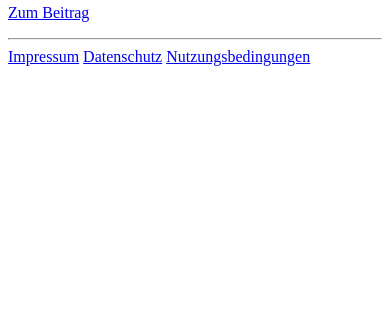
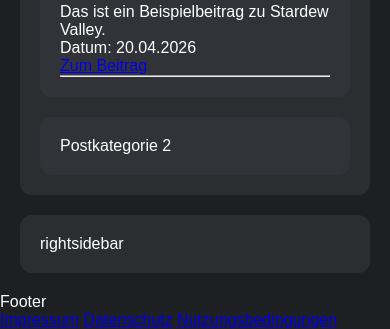
Before and after one commit to Sutoroberii/Webprogrammierung_gaming, a PHP site: page / in a window 390 px wide. Shown: the part 817-1146 px from the top of the page. Before the commit the page ends 883 px from the top, so only its background shows below. Run offline with PHP 8.4, Linux system fonts and the light colour scheme.

Commit message:
css einbindung, responsive, fast nach design

```diff
--- /dev/null
+++ b/css/formate.css
@@ -0,0 +1,56 @@
+
+* {
+    box-sizing: border-box;
+    margin: 0;
+    padding: 0;
+}
+
+body {
+    margin: 0;
+    background: #1e1f22;
+    color: white;
+    font-family: Arial;
+}
+
+.layout {
+    display: grid;
+
+    grid-template-columns: 250px 1fr 300px;
+    gap:20px;
+    padding:20px;
+}
+
+.sidebar-left,
+.sidebar-right,
+.post-feed {
+    background-color: #2b2d31;
+    border-radius: 12px;
+    padding: 20px;
+}
+
+@media (max-width: 768px) {
+    .layout {
+        grid-template-columns: 1fr;
+    }
+    .sidebar-right {
+        order: 3;
+    }
+}
+.post-feed {
+    display:flex;
+    flex-direction: column;
+    gap:20px;
+}
+.post {
+    background: #313338;
+    border-radius: 12px;
+    padding: 20px;
+}
+.nav {
+    display: flex;
+    justify-content: space-between;
+    align-items: center;
+    height: 70px;
+    padding: 0 20px;
+    background: #1e1f22;
+}
--- a/index.php
+++ b/index.php
@@ -17,14 +17,19 @@ $beitraege = [
 ];
 ?>
 
+
 <?php include_once "php/head.php"; ?>
+
 <body>
 
-<?php include_once "php/nav.php"; ?>
+<header class="nav">
+    TwinkTavern
+    <?php include_once "php/nav.php"; ?>
+</header>
 
-<main>
-    <section>
-        <h1>Beiträge</h1>
+<div class="layout">
+    <aside class="sidebar-left">
+        leftsidebar
 
         <form method="GET" action="beitraege-index.php">
             <label for="spiel">Nach Spiel filtern:</label>
@@ -37,24 +42,34 @@ $beitraege = [
             <button type="submit">Filtern</button>
         </form>
 
-        <?php if ($eingeloggt): ?>
-            <p>
-                <a href="seiten/beitrag-neu.php">Neuer Eintrag</a>
-            </p>
-        <?php endif; ?>
-
+    </aside>
+    <main class="post-feed">
+        feed content
+        <h1>Beiträge</h1>
         <?php foreach ($beitraege as $beitrag): ?>
-            <article>
-                <h2><?php echo $beitrag["spiel"]; ?></h2>
+        <article class="post">
+            <h2><?php echo $beitrag["spiel"]; ?></h2>
                 <p><img src="<?php echo $beitrag["bild"]; ?>" alt="Beitragsbild" width="200"></p>
                 <p><?php echo $beitrag["text"]; ?></p>
                 <p>Datum: <?php echo $beitrag["datum"]; ?></p>
                 <p><a href="seiten/beitrag.php">Zum Beitrag</a></p>
                 <hr>
-            </article>
+        </article>
         <?php endforeach; ?>
-    </section>
-</main>
+        <article class="post">
+            Postkategorie 2
+        </article>
+    </main>
+    <aside class="sidebar-right">
+        rightsidebar
+    </aside>
 
-<?php include_once "php/footer.php"; ?>
+</div>
+
+<footer class="footer">
+    Footer
+
+    <?php include_once "php/footer.php"; ?>
+</footer>
+
 </body>
--- a/php/head.php
+++ b/php/head.php
@@ -4,4 +4,5 @@
     <meta charset="UTF-8">
     <meta name="viewport" content="width=device-width, initial-scale=1.0">
     <title><?php echo isset($title) ? $title : "Website"; ?></title>
+    <link rel="stylesheet" type="text/css" href="/css/formate.css">
 </head>
--- a/php/nav.php
+++ b/php/nav.php
@@ -1,10 +1,10 @@
 <nav>
-    <a href="beitraege-index.php">Beiträge</a> |
+    <a href="index.php">Beiträge</a> |
     <a href="registrierung.php">Registrierung</a> |
     <a href="anmeldung.php">Anmeldung</a> |
     <a href="nutzerliste.php">Nutzerliste</a> |
     <a href="beitrag-neu.php">Neuer Beitrag</a> |
-    <a href="profil.php">Profil</a>
+    <a href="profil.php">Profil</a> |
     <a href="profil-bearbeiten.php">Profil bearbeiten</a>
 </nav>
 <hr>
```
